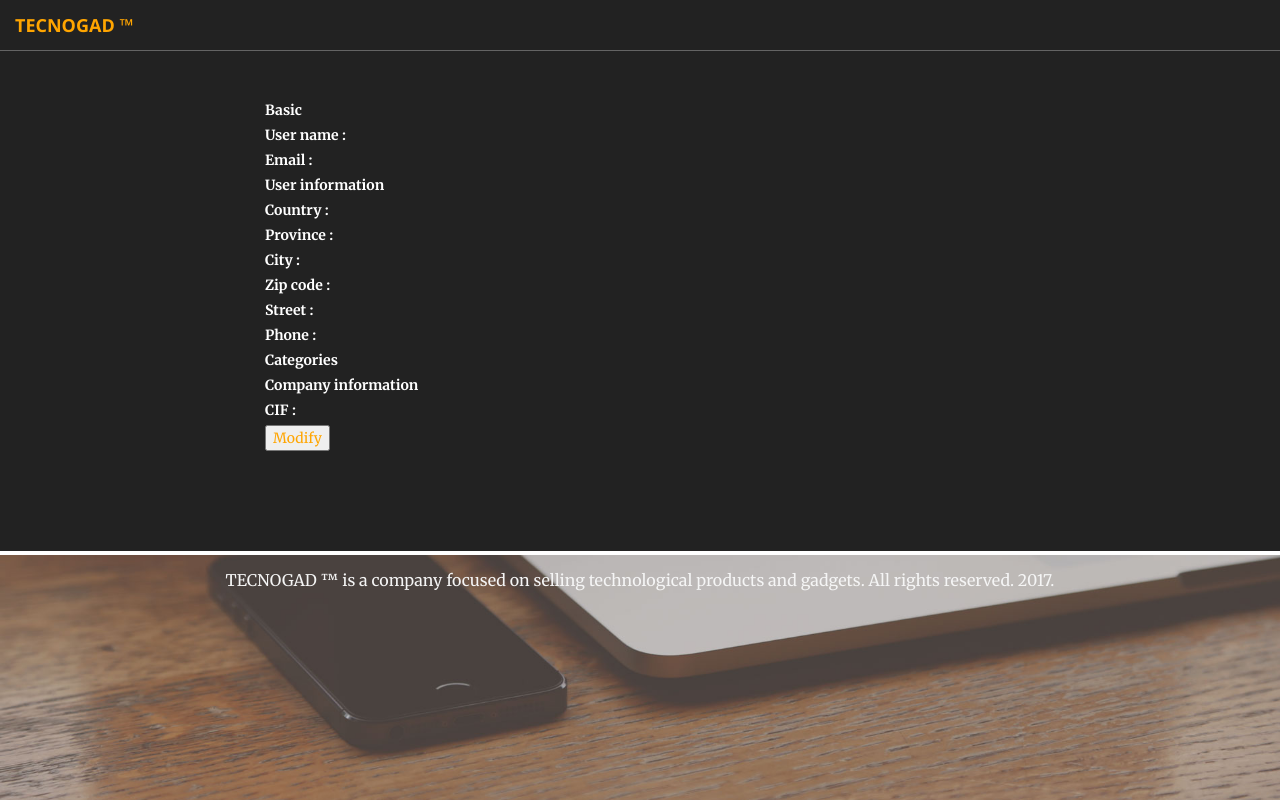
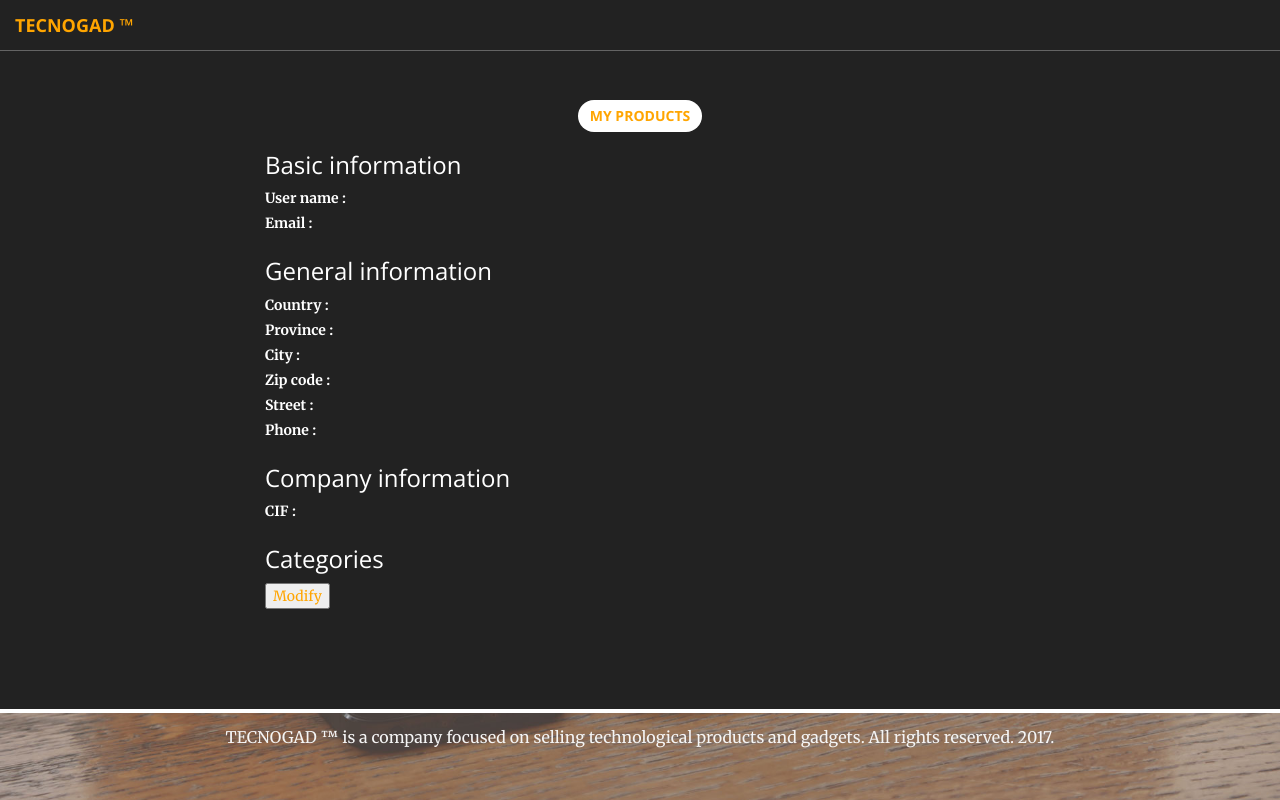
Before and after one commit to rarques/CRM_JointProject, a Django app: template CRMapp/templates/company_profile.html in a window 1280 px wide. Run offline with Django 3.2, Linux system fonts and the light colour scheme; the template is opened without the code that fills it, so the values that code supplies are empty; parts of the project's set-up code (start-up, migrations or seed data) failed here and were passed over; some libraries are stand-ins or nearby versions.

Commit message:
Styled company profile

```diff
--- a/CRMapp/templates/company_profile.html
+++ b/CRMapp/templates/company_profile.html
@@ -4,9 +4,9 @@
         <table>
             <tr>
                 <td colspan="2">
-                    <label>
-                        Basic
-                    </label>
+                    <h3>
+                        Basic information
+                    </h3>
                 </td>
             </tr>
             <tr>
@@ -35,9 +35,9 @@
             </tr>
             <tr>
                 <td colspan="2">
-                    <label>
-                        User information
-                    </label>
+                    <h3>
+                        General information
+                    </h3>
                 </td>
             </tr>
             <tr>
@@ -114,23 +114,9 @@
             </tr>
             <tr>
                 <td colspan="2">
-                    <label>
-                        Categories
-                    </label>
-                </td>
-            </tr>
-            {% for category_per_user in categories %}
-                <tr>
-                    <td>
-                        {{ category_per_user.category }}
-                    </td>
-                </tr>
-            {% endfor %}
-            <tr>
-                <td colspan="2">
-                    <label>
+                    <h3>
                         Company information
-                    </label>
+                    </h3>
                 </td>
             </tr>
             <tr>
@@ -147,6 +133,20 @@
             </tr>
             <tr>
                 <td colspan="2">
+                    <h3>
+                        Categories
+                    </h3>
+                </td>
+            </tr>
+            {% for category_per_user in categories %}
+                <tr>
+                    <td>
+                        {{ category_per_user.category }}
+                    </td>
+                </tr>
+            {% endfor %}
+            <tr>
+                <td colspan="2">
                     <a href="{% url 'modify_company' %}">
                         <button>
                             Modify
@@ -154,6 +154,9 @@
                     </a>
                 </td>
             </tr>
+            <tr>
+                <a class="btn btn-default" href="{% url 'sales_list' %}">My products</a>
+            </tr>
         </table>
     </div>
 {% endblock %}
```
